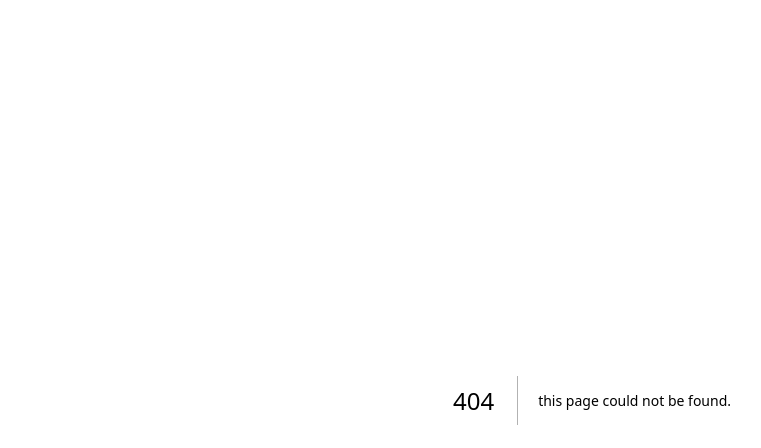
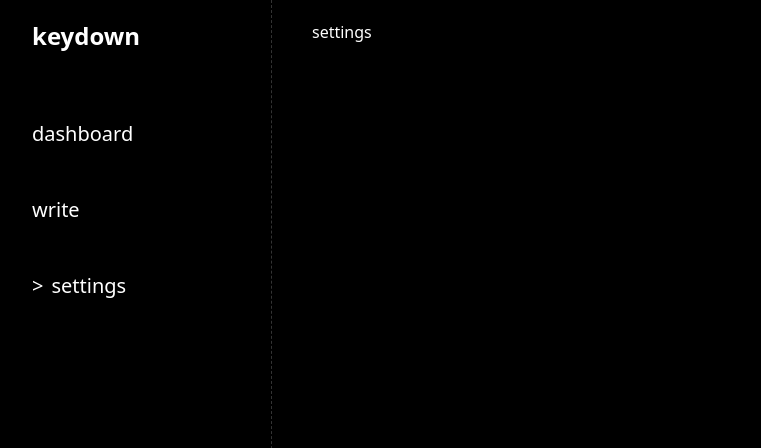
Before and after one commit to akinloluwami/keydown, a Next.js app: page /settings in a window 1280 px wide. Before the commit this address had no page. Shown: the top 448 px of the page, without its empty margins (48-809 px from the left). Built offline with nearby package versions, Linux system fonts and the light colour scheme.

Commit message:
settings

```diff
--- /dev/null
+++ b/pages/settings.tsx
@@ -0,0 +1,8 @@
+import DashboardLayout from "@/layouts/Dashboard";
+import React from "react";
+
+const Settings = () => {
+  return <DashboardLayout>Settings</DashboardLayout>;
+};
+
+export default Settings;
```
